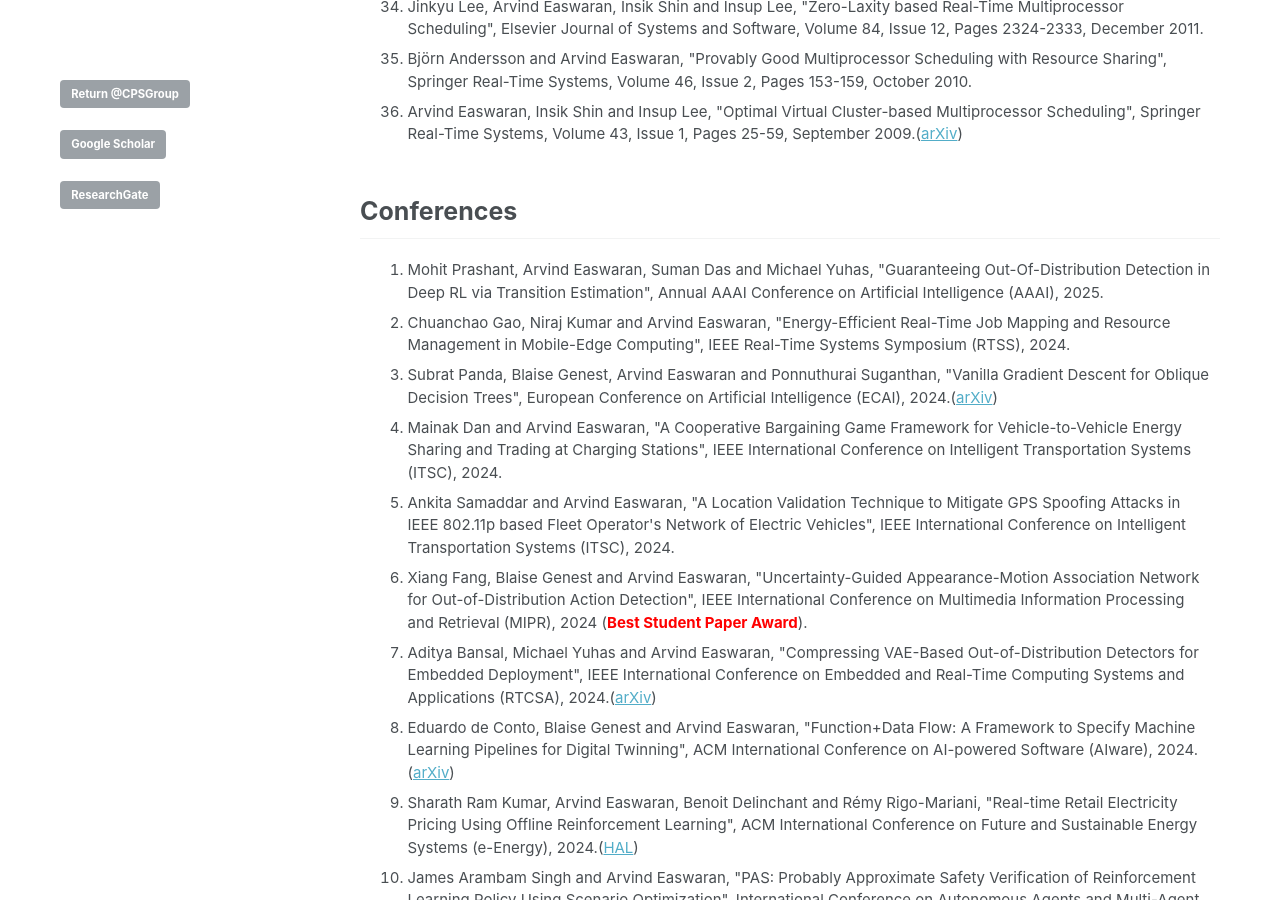
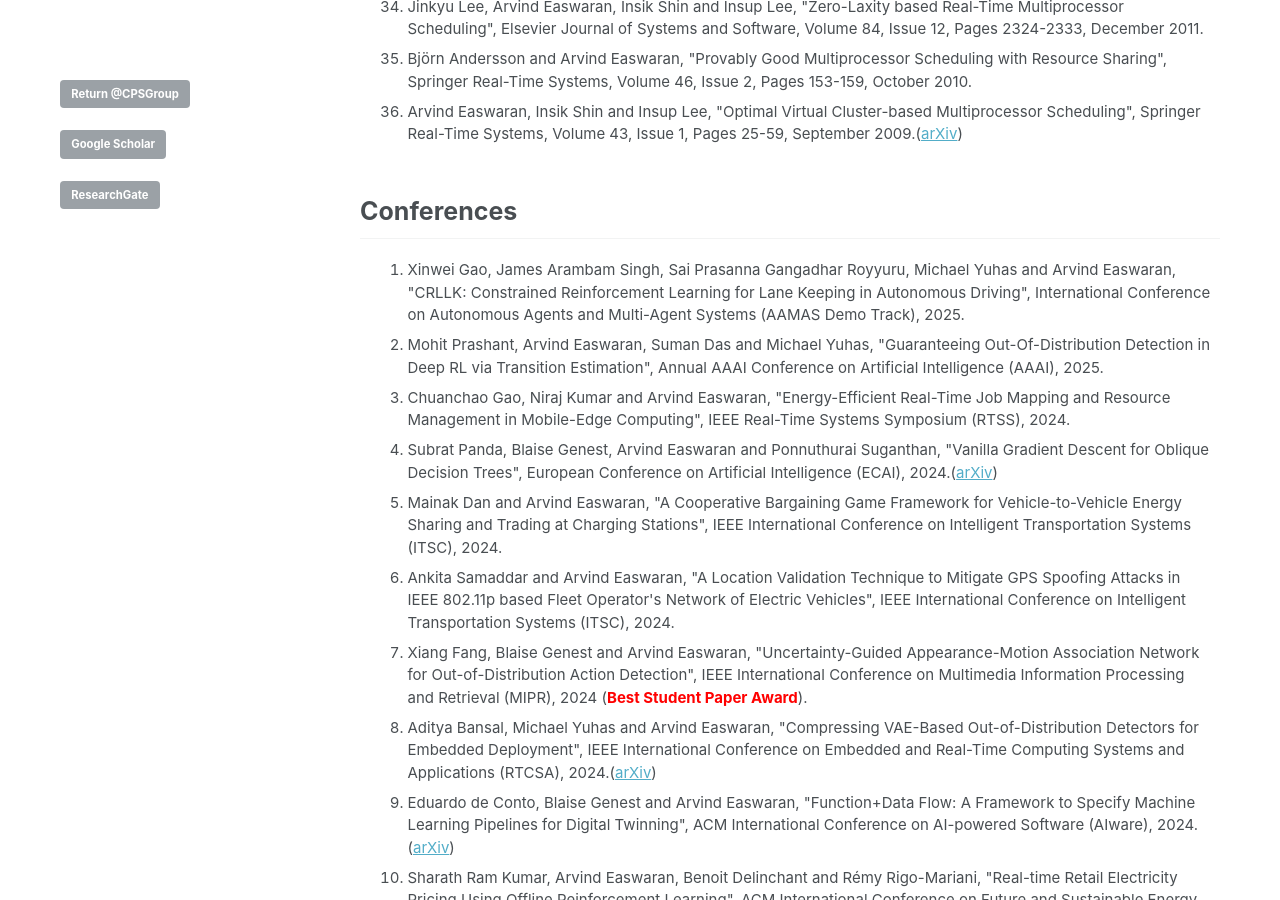
Before and after one commit to CPS-research-group/CPS-research-group.github.io, a Jekyll site: the page built from _pages/research_profile.md, in a window 1280 px wide and 900 px high, scrolled down 2498 px. Built offline with Jekyll 4.4.1, drawn with Linux system fonts in a browser that asks for light colours.

Commit message:
Updates.

```diff
--- a/_pages/research_profile.md
+++ b/_pages/research_profile.md
@@ -63,6 +63,7 @@
 
 ## Conferences
    <ol>
+   			<li class="a">Xinwei Gao, James Arambam Singh, Sai Prasanna Gangadhar Royyuru, Michael Yuhas and Arvind Easwaran, "CRLLK: Constrained Reinforcement Learning for Lane Keeping in Autonomous Driving", International Conference on Autonomous Agents and Multi-Agent Systems (AAMAS Demo Track), 2025.</li>
    			<li class="a">Mohit Prashant, Arvind Easwaran, Suman Das and Michael Yuhas, "Guaranteeing Out-Of-Distribution Detection in Deep RL via Transition Estimation", Annual AAAI Conference on Artificial Intelligence (AAAI), 2025.</li>
    			<li class="a">Chuanchao Gao, Niraj Kumar and Arvind Easwaran, "Energy-Efficient Real-Time Job Mapping and Resource Management in Mobile-Edge Computing", IEEE Real-Time Systems Symposium (RTSS), 2024.</li>
    			<li class="a">Subrat Panda, Blaise Genest, Arvind Easwaran and Ponnuthurai Suganthan, "Vanilla Gradient Descent for Oblique Decision Trees", European Conference on Artificial Intelligence (ECAI), 2024.(<a href="https://arxiv.org/abs/2408.09135">arXiv</a>)</li>
```
